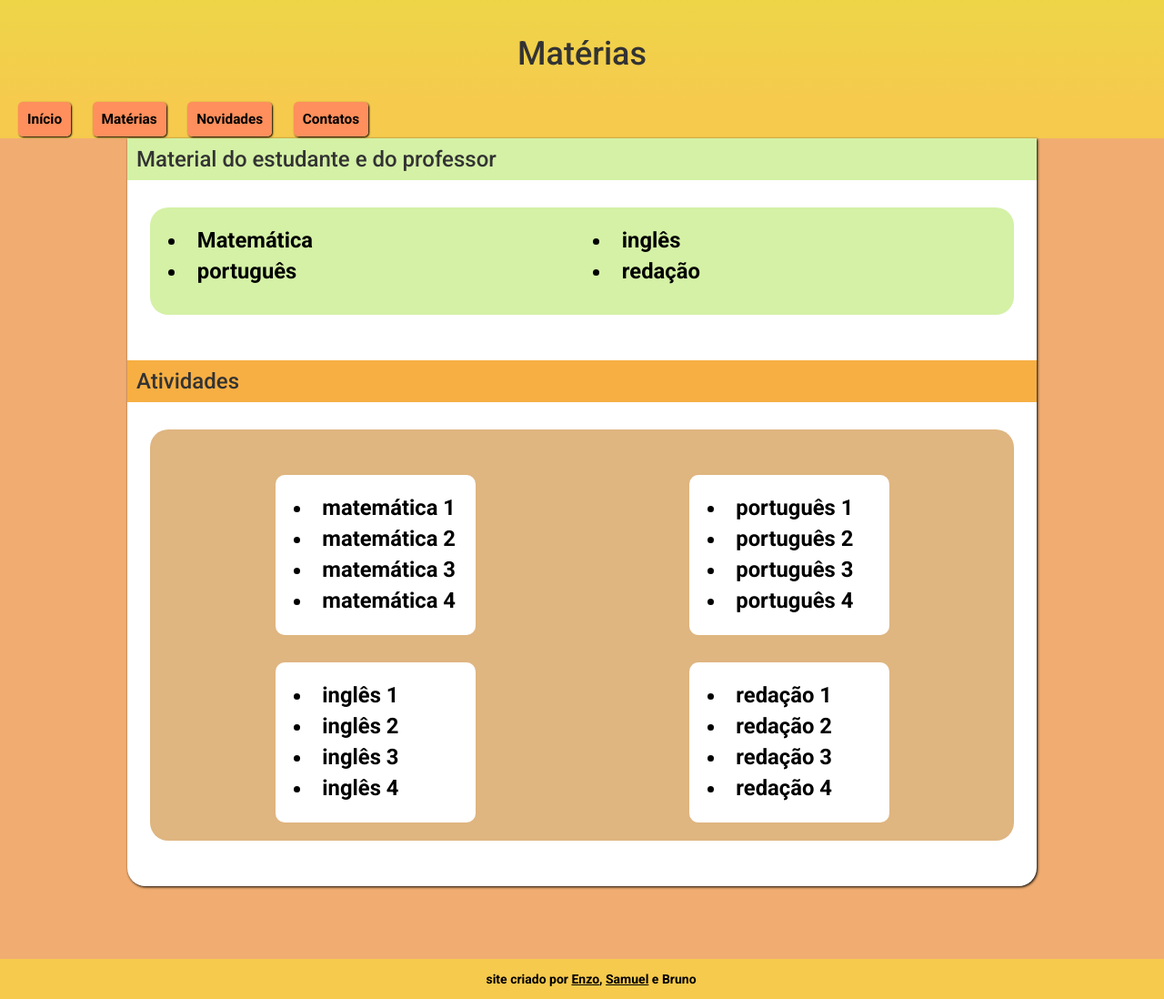
After one commit to enzoDante/programa-php, a PHP site: page /materia.html in a window 1280 px wide. The commit adds this page. Shown: the whole page at 91% size. Run offline with PHP 8.4, Linux system fonts and the light colour scheme.

Commit message:
adicionando mais páginas

```diff
--- a/coisas-aulaescola/projeto01/contatos.html
+++ b/coisas-aulaescola/projeto01/contatos.html
@@ -19,8 +19,8 @@
     <nav>
         <div id="navegar">
             <a class="estilo_link" href="index.html">Início</a>
-            <a class="estilo_link" href="#">Matérias</a>
-            <a class="estilo_link" href="#">Novidades</a>
+            <a class="estilo_link" href="materia.html">Matérias</a>
+            <a class="estilo_link" href="novidade.html">Novidades</a>
             <a class="estilo_link" href="#">Contatos</a>
         </div>
     </nav>
@@ -28,7 +28,7 @@
         <aside>
             <div id="alinhar">
                 <div id="alinharV">
-                    <div id="imgescola"></div>
+                    <img id="imgescola" src="imagem/perfilDirecao.jpg" alt="perfil">
                     <h2>Direção</h2>
                 </div>
             </div>
--- a/coisas-aulaescola/projeto01/estilos/alinhar.css
+++ b/coisas-aulaescola/projeto01/estilos/alinhar.css
@@ -20,8 +20,8 @@ div#alinharV{
 }
 #imgescola{
     background-color: #fff;
-    width: 100px;
-    height: 100px;
+    width: 150px;
+    height: 150px;
     border-radius: 50%;
     box-shadow: 1px 1px 2px black;
 }
@@ -50,9 +50,15 @@ article > ul{
     list-style-position: inside;
     /*columns: 2;*/
     text-align: center;
+
 }
 li > a{
     font-size: 2em;
     font-weight: bold;
     color: black;
+
 }
+#coluna{
+    text-align: left;
+    columns: 2;
+}
--- /dev/null
+++ b/coisas-aulaescola/projeto01/estilos/fundos-fontes.css
@@ -0,0 +1,65 @@
+@charset "UTF-8";
+
+.fundo-titulo01{
+    background-color: #d4f1a6;
+    padding: 10px;
+    margin: -50px -50px 0 -50px;
+}
+.fundo-titulo02{
+    background-color: #F7AF43;
+    padding: 10px;
+    margin: -50px -50px 0 -50px;
+}
+.fundo-subtitulo01{
+    background-color: #d4f1a6;
+    padding: 10px;
+    margin: 50px -50px 0 -50px;
+}
+.fundo-subtitulo02{
+    background-color: #F7AF43;
+    padding: 10px;
+    margin: 50px -50px 0 -50px;
+}
+
+.fundo-claro01{
+    background-color: #d4f1a6;
+    margin: 30px -25px 0 -25px;
+    border-radius: 20px;
+    font-weight: bold;
+    color: black;
+}
+.fundo-claro02{
+    margin: 30px -25px 0 -25px;
+    background-color: #dfb580;
+    border-radius: 20px;
+    font-weight: bold;
+    color: black;
+}
+
+span{
+    background-color: #e4c437;
+    font-weight: bold;
+    color: red;
+    font-size: 2em;
+    text-align: center;
+    display: block;
+    margin: 0 -50px 0 -50px;
+}
+
+.grid{
+    display: grid;
+    grid-template-columns: repeat(auto-fit, minmax(350px, 1fr));
+}
+.bloco{
+    width: 220px;
+    margin: auto;
+    margin-top: 30px;
+    border-radius: 10px;
+    background-color: white;
+    padding: 20px;
+}
+/*=============fontes===============*/
+.lista{
+    font-weight: bold;
+    font-size: 1.7em;
+}
--- a/coisas-aulaescola/projeto01/index.html
+++ b/coisas-aulaescola/projeto01/index.html
@@ -18,8 +18,8 @@
     <nav>
         <div id="navegar">
             <a class="estilo_link" href="#">Início</a>
-            <a class="estilo_link" href="#">Matérias</a>
-            <a class="estilo_link" href="#">Novidades</a>
+            <a class="estilo_link" href="materia.html">Matérias</a>
+            <a class="estilo_link" href="novidade.html">Novidades</a>
             <a class="estilo_link" href="contatos.html">Contatos</a>
         </div>
     </nav>
--- /dev/null
+++ b/coisas-aulaescola/projeto01/materia.html
@@ -0,0 +1,74 @@
+<!DOCTYPE html>
+<html lang="pt-br">
+<head>
+    <meta charset="UTF-8">
+    <meta name="viewport" content="width=device-width, initial-scale=1.0">
+    <meta http-equiv="X-UA-Compatible" content="ie=edge">
+    <title>Ensino médio 3.0</title>
+    <link rel="stylesheet" href="https://maxcdn.bootstrapcdn.com/bootstrap/3.4.1/css/bootstrap.min.css">
+  <script src="https://ajax.googleapis.com/ajax/libs/jquery/3.5.1/jquery.min.js"></script>
+  <script src="https://maxcdn.bootstrapcdn.com/bootstrap/3.4.1/js/bootstrap.min.js"></script>
+    <link rel="stylesheet" href="estilos/style.css">
+    <link rel="stylesheet" href="estilos/hiperlinks.css">
+    <link rel="stylesheet" href="estilos/fundos-fontes.css">
+    <link rel="stylesheet" href="estilos/alinhar.css">
+ </head>
+<body>
+    <header> <!--header, nav, main, footer é a mesma coisa q div, só é mais organizado!-->
+        <h1>Matérias</h1>
+    </header>
+    <nav>
+        <div id="navegar">
+            <a class="estilo_link" href="index.html">Início</a>
+            <a class="estilo_link" href="#">Matérias</a>
+            <a class="estilo_link" href="novidade.html">Novidades</a>
+            <a class="estilo_link" href="contatos.html">Contatos</a>
+        </div>
+    </nav>
+    <main>
+        <h3 class="fundo-titulo01">Material do estudante e do professor</h3>
+        <article class="fundo-claro01 lista">
+            <ul id="coluna">
+                <li>Matemática</li>
+                <li>português</li>
+                <li>inglês</li>
+                <li>redação</li>
+            </ul>
+        </article>
+        <h3 class="fundo-subtitulo02">Atividades</h3>
+
+        <article class="fundo-claro02 lista grid">
+            <div class="bloco">
+                <li>matemática 1</li>
+                <li>matemática 2</li>
+                <li>matemática 3</li>
+                <li>matemática 4</li>
+            </div>
+            <div class="bloco">
+                <li>português 1</li>
+                <li>português 2</li>
+                <li>português 3</li>
+                <li>português 4</li>
+            </div>
+            <div class="bloco">
+                <li>inglês 1</li>
+                <li>inglês 2</li>
+                <li>inglês 3</li>
+                <li>inglês 4</li>
+            </div>
+            <div class="bloco">
+                <li>redação 1</li>
+                <li>redação 2</li>
+                <li>redação 3</li>
+                <li>redação 4</li>
+            </div>
+        </article>
+
+
+    </main>
+    <footer>
+        <p>site criado por <a href="https://github.com/enzoDante" target="_blank">Enzo</a>, <a href="https://github.com/SamuelPascoal" target="_blank">Samuel</a> e Bruno</p>
+    </footer>
+
+</body>
+</html>
```
Also changed, not shown: coisas-aulaescola/projeto01/novidade.html (added, +58 -0 lines), coisas-aulaescola/projeto01/imagem/perfilDirecao.jpg (added).
